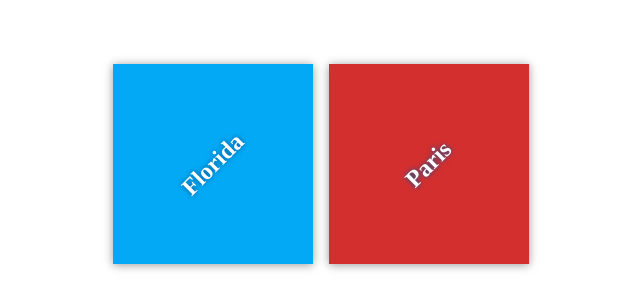
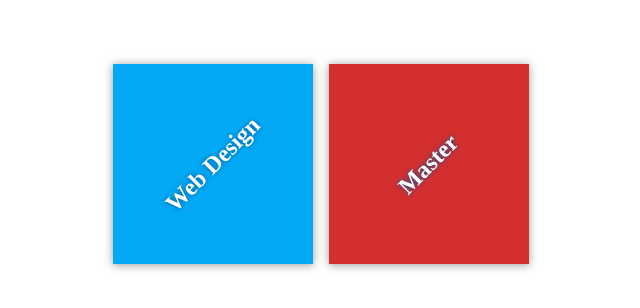
Before and after one commit to Aia-Faramawy/my-travel-plans2, a plain HTML site: page index.html in a window 1280 px wide. Shown: the part 236-544 px from the top of the page, without its empty margins (319-959 px from the left). Drawn offline with Linux system fonts and the light colour scheme.

Commit message:
changing headers

```diff
--- a/index.html
+++ b/index.html
@@ -11,11 +11,11 @@
     <div class="container">
         <div class="destination-container">
             <div class="destination" id="florida">
-                <h2>Florida</h2>
+                <h2>Web Design</h2>
             </div>
 
             <div class="destination" id="paris">
-                <h2>Paris</h2>
+                <h2>Master</h2>
             </div>
         </div>
     </div>
```
